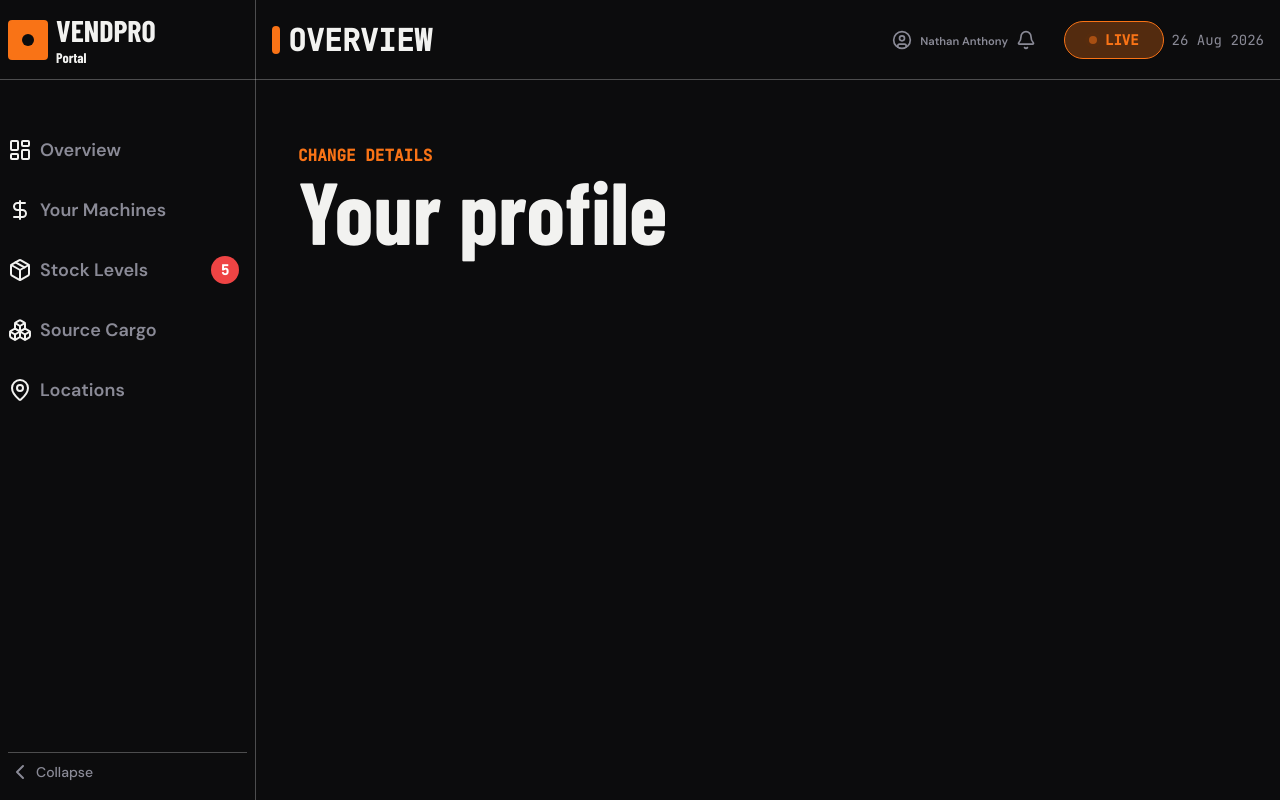
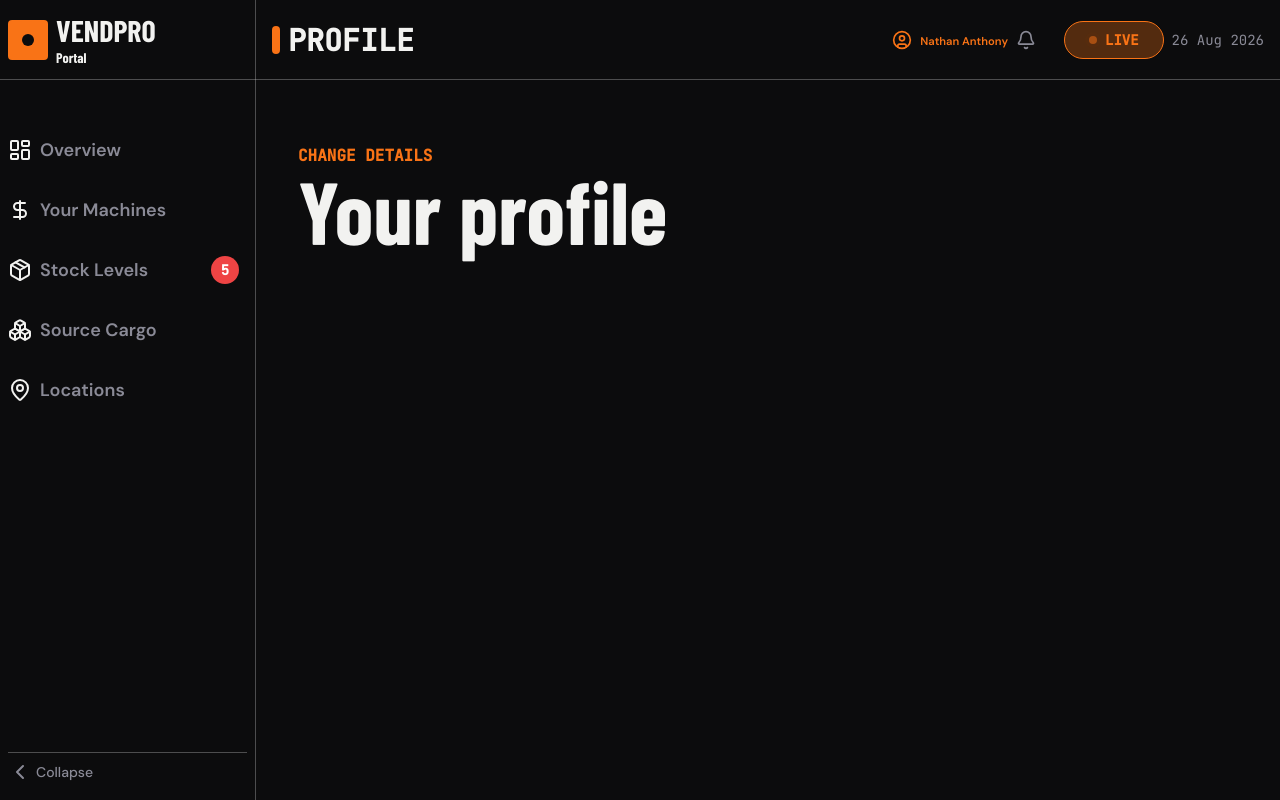
Before and after one commit to Nathan-s-Anthony/vendpro, a Next.js app: page /dashboard/profile in a window 1280 px wide. Built offline with nearby package versions, Linux system fonts and the light colour scheme; a web font is replaced by a local one.

Commit message:
latest changes

```diff
--- a/app/components/header.tsx
+++ b/app/components/header.tsx
@@ -6,8 +6,10 @@ import { Bell, CircleUser } from "lucide-react";
 import { dateDayMonthYear } from "../utils/date";
 import { useRouter } from 'next/navigation';
 
+
 export default function Header({ className, burgerMenuClick, pageNavName }: { className: string, burgerMenuClick: () => void, pageNavName: string }) {
-    const router = useRouter()
+    const router = useRouter();
+    console.log(pageNavName, "page nav name")
     return (
         <header className={`${className} flex items-center justify-between  h-20 border-b border-border/30 w-full `}>
             <Link href={"/dashboard/overview"} className="justify-start  flex items-center z-50 gap-2 lg:w-64 w-full lg:p-2">
@@ -27,12 +29,11 @@ export default function Header({ className, burgerMenuClick, pageNavName }: { cl
                     {pageNavName}
                 </span>
             </div>
-            <div className=" min-w-0 flex items-center gap-2 transition-all duration-300 cursor-pointer   lg:pr-4">
-                <Link href={"/dashboard/profile"} className="group flex items-center justify-center gap-2   text-sm text-secondary-faded  ">
+            <div className="min-w-0 flex items-center gap-2 transition-all duration-300 cursor-pointer lg:pr-4">
+                <Link href={"/dashboard/profile"} className={`group ${pageNavName === "profile" ? "active-name" : "text-secondary-faded"} flex items-center justify-center gap-2 text-sm   `}>
                     <CircleUser onClick={() => router.push("/dashboard/profile")} className="transition-all duration-300 w-5 h-5 group-hover:text-primary" />
-                    <small className="transition-all duration-300 text-secondary-faded group-hover:text-primary font-bold mt-0.5">Nathan Anthony</small>
+                    <small className="transition-all duration-300  group-hover:text-primary font-bold mt-0.5">Nathan Anthony</small>
                 </Link>
-
                 <Bell className=" transition-all duration-300 text-sm text-secondary-faded hover:-translate-y-0.5  hover:text-primary  w-5 h-5 lg:mr-5 cursor-pointer" />
                 <Pill name="LIVE" />
                 <span className="text-sm text-secondary-faded font-mono">{dateDayMonthYear}</span>
--- a/app/components/panel.tsx
+++ b/app/components/panel.tsx
@@ -1,6 +1,6 @@
 export default function Panel({ heading, children, subHeading }: { heading: string, subHeading: string, children: React.ReactNode }) {
     return (
-        <div className="mt-6 p-6">
+        <div className="mt-6 p-6 transition-all duration-300 ">
             <div className="flex items-start flex-col justify-center">
                 <span className="text-primary font-mono font-bold -mb-6 uppercase">{subHeading}</span>
                 <h1 className="mb-6 capatialize">{heading}</h1>
--- a/app/components/sidebar.tsx
+++ b/app/components/sidebar.tsx
@@ -2,12 +2,9 @@
 import Link from "next/link";
 import { LayoutDashboard, Package, Boxes, ChevronLeft, MapPin, DollarSign } from "lucide-react";
 import { useState } from "react";
-import { useParams, usePathname } from "next/navigation";
-export default function SideBar({ burgerMenuExpand }: { burgerMenuExpand: boolean }) {
+
+export default function SideBar({ burgerMenuExpand, childUrl }: { burgerMenuExpand: boolean, childUrl: string }) {
     const [active, setActive] = useState(true);
-    const pathname = usePathname();
-    const childUrl = pathname.split("/")[2];
-    const params = useParams()
     const navItems = [
         {
             id: 0,
--- a/app/components/toolbar.tsx
+++ b/app/components/toolbar.tsx
@@ -3,17 +3,21 @@
 import { useState } from "react";
 import Header from "./header";
 import SideBar from "./sidebar";
+import { usePathname } from "next/navigation";
 
 export default function ToolBar() {
     const [open, setOpen] = useState(false);
+    const pathName = usePathname();
+    const childUrl = pathName.split("/")[2];
     const handleOpen = () => {
         setOpen(!open);
         console.log("logging...")
     }
+
     return (
         <>
-            <Header pageNavName="Overview" className="col-span-2" burgerMenuClick={handleOpen} />
-            <SideBar burgerMenuExpand={open} />
+            <Header pageNavName={childUrl} className="col-span-2" burgerMenuClick={handleOpen} />
+            <SideBar burgerMenuExpand={open} childUrl={childUrl} />
         </>
     )
 }
--- /dev/null
+++ b/app/hooks/usepathName.tsx
@@ -0,0 +1,7 @@
+import { usePathname } from "next/navigation";
+
+export default function usePathNameByChildUrl() {
+    const pathName = usePathname();
+    const childUrl = pathName.split("/")[2];
+    return pathName;
+}
```
Also changed, not shown: app/globals.css (line endings or trailing spaces).
